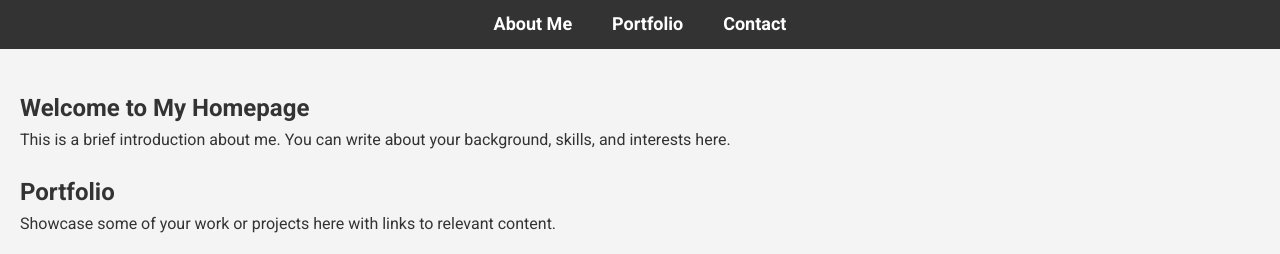
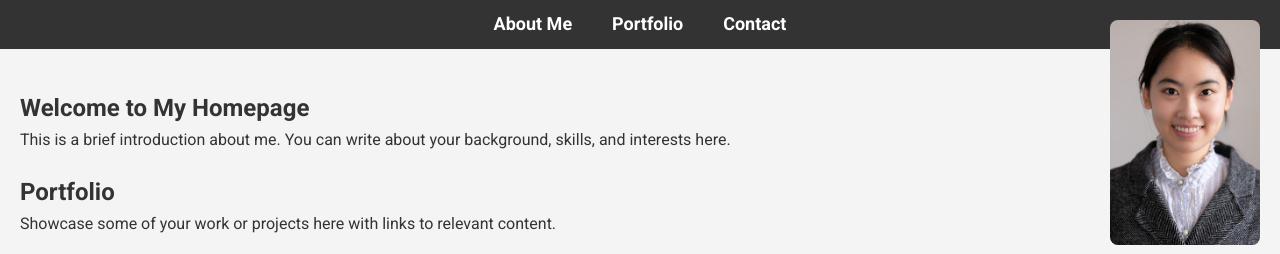
Before and after one commit to AiJianhang/AiJianhang.github.io, a plain HTML site: page index.html in a window 1280 px wide. Shown: the top 254 px of the page. Drawn offline with Linux system fonts and the light colour scheme.

Commit message:
Add photo in top-right corner

```diff
--- a/index.html
+++ b/index.html
@@ -16,6 +16,7 @@
   <link href="https://cdnjs.cloudflare.com/ajax/libs/font-awesome/6.0.0-beta3/css/all.min.css" rel="stylesheet">
 </head>
 <body>
+<img src="me.jpg" alt="Photo of Me" width="150" style="position: absolute; top: 20px; right: 20px; border-radius: 8px;">
   <!-- Header Section -->
   <header>
     <nav>
@@ -26,6 +27,7 @@
       </ul>
     </nav>
   </header>
+
 
   <!-- Main Section -->
   <main>
```
Also changed, not shown: me.jpg (added).
